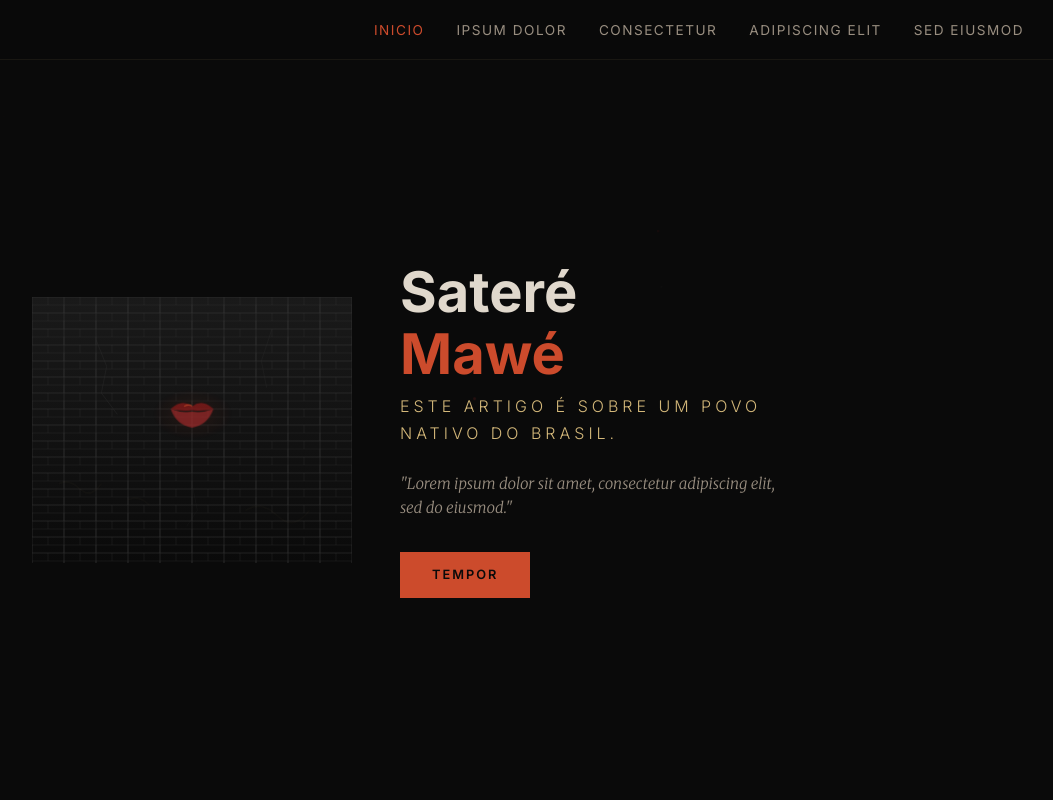
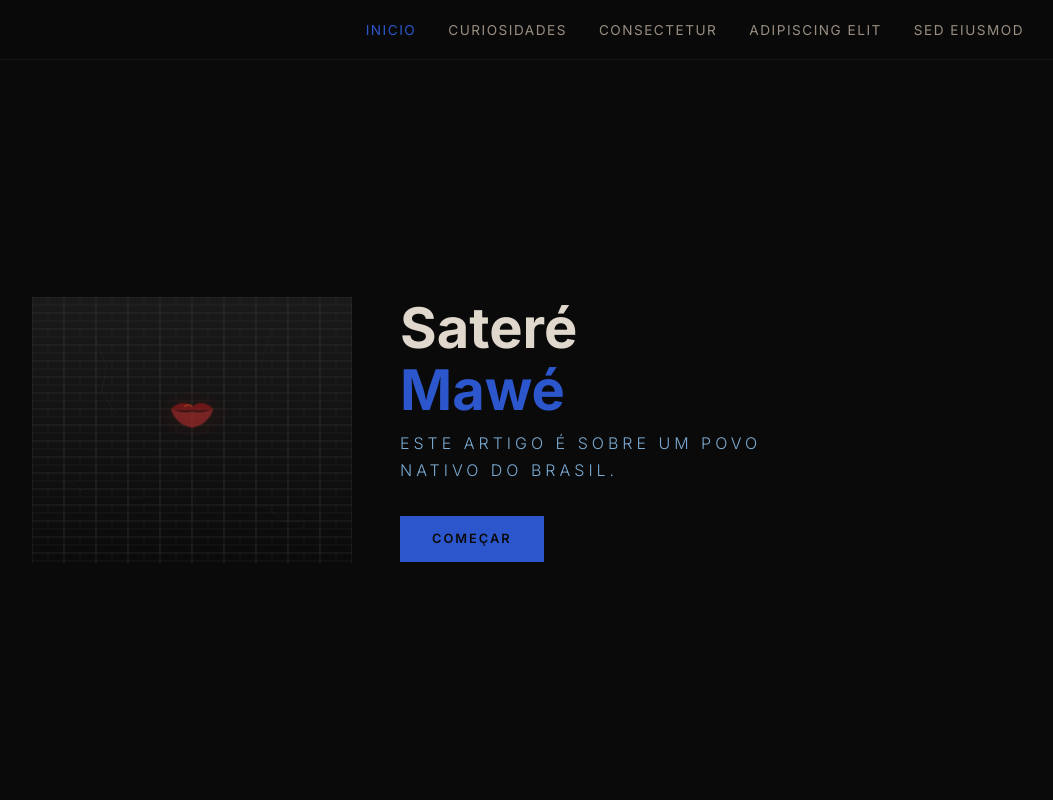
Before and after one commit to Nathnmurilo/povos, a plain HTML site: page index.html in a window 1280 px wide. Shown: the top 800 px of the page, without its empty margins (224-1277 px from the left). Drawn offline with Linux system fonts and the light colour scheme.

Commit message:
hhahhahahah

```diff
--- a/index.html
+++ b/index.html
@@ -20,7 +20,7 @@
     </button>
     <ul class="nav-menu" id="navMenu">
       <li><a href="#inicio">inicio</a></li>
-      <li><a href="#enredo">Ipsum Dolor</a></li>
+      <li><a href="#enredo">Curiosidades</a></li>
       <li><a href="#personagens">Consectetur</a></li>
       <li><a href="#temas">Adipiscing Elit</a></li>
       <li><a href="#autor">Sed Eiusmod</a></li>
@@ -78,8 +78,8 @@
       <div class="hero-text">
         <h1 class="hero-title">Sateré<br><span>Mawé</span></h1>
         <p class="hero-subtitle"> Este artigo é sobre um povo nativo do Brasil.</p>
-        <p class="hero-quote">"Lorem ipsum dolor sit amet, consectetur adipiscing elit, sed do eiusmod."</p>
-        <a href="#enredo" class="btn-scroll">Tempor</a>
+        <p class="hero-quote"></p>
+        <a href="#enredo" class="btn-scroll">Começar</a>
       </div>
     </div>
   </header>
--- a/style.css
+++ b/style.css
@@ -7,13 +7,13 @@
 
 :root {
   --black: #0a0a0a;
-  --chumbo: #2d2d2d;
-  --chumbo-light: #3a3a3a;
-  --terracota: #cc4b2c;
-  --terracota-hover: #e55a3a;
-  --amarelo: #d4b87a;
-  --amarelo-faded: #c9b17a;
-  --sangue: #8b1a1a;
+  --chumbo: #2b2c91;
+  --chumbo-light: #3f385c;
+  --terracota: #2c57cc;
+  --terracota-hover: #3a98e5;
+  --amarelo: #7aabd4;
+  --amarelo-faded: #7ac9bc;
+  --sangue: #1a8b6f;
   --sangue-light: #a32b2b;
   --text: #e0d8cc;
   --text-muted: #998e80;
```
